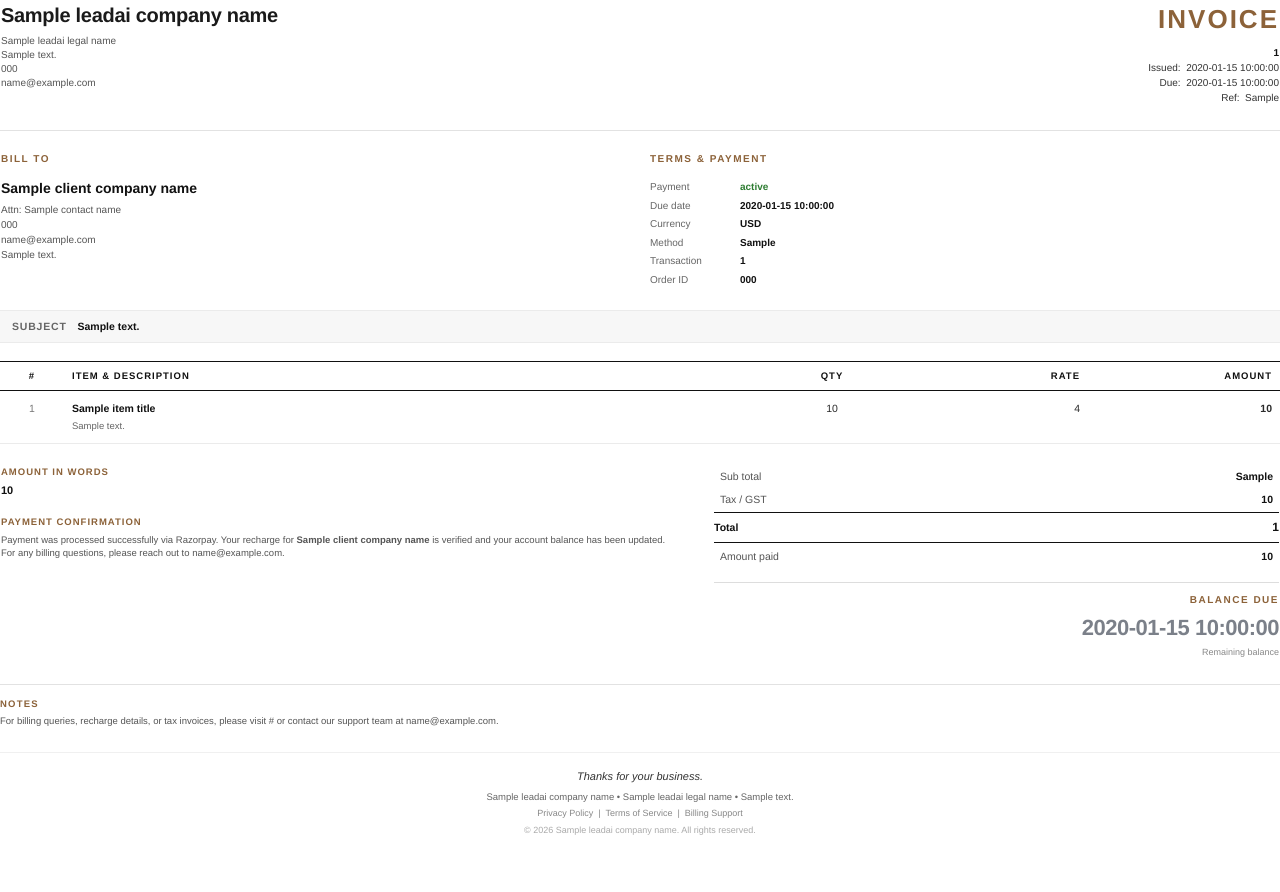
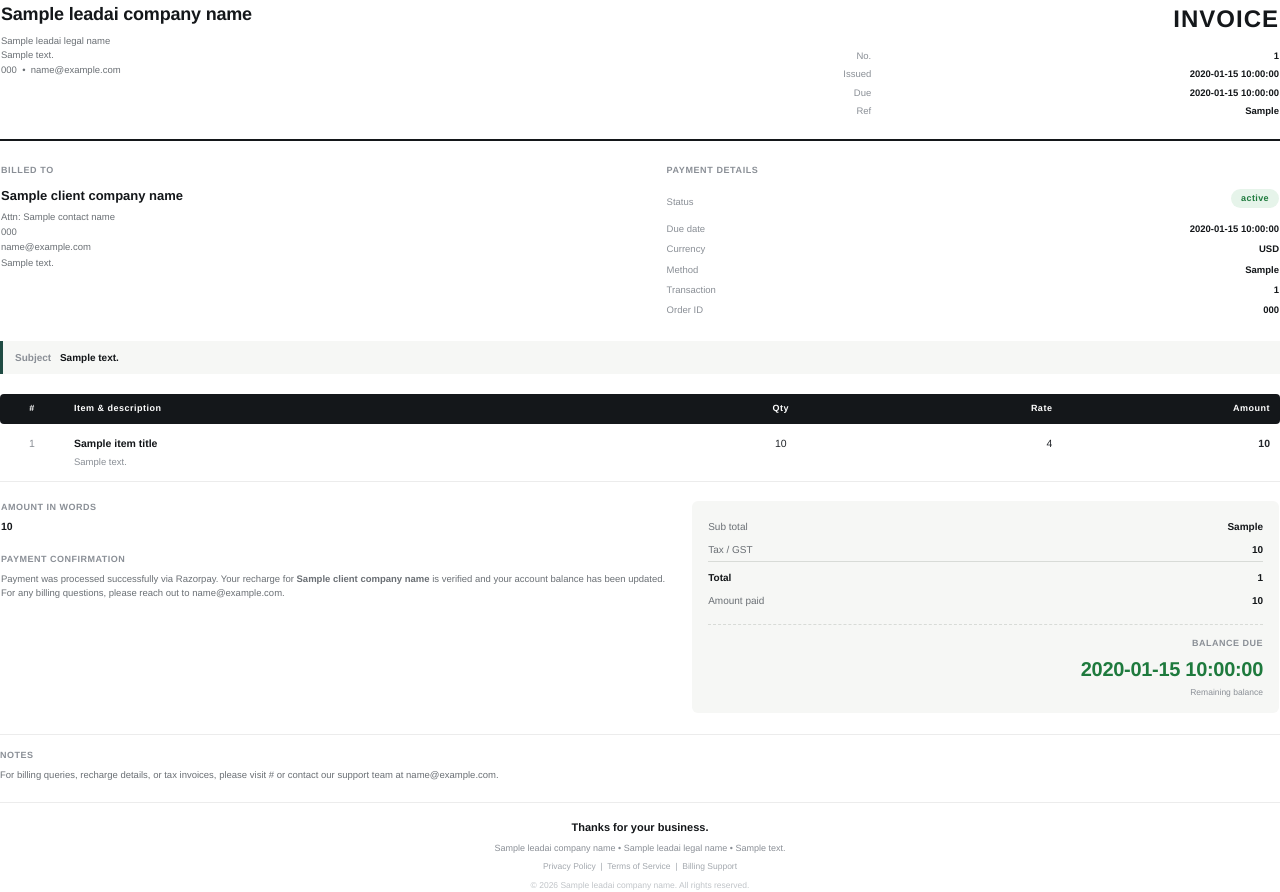
Before and after one commit to Iqbal-bl/LeadAI, a Python web app: template Backend/LeadAI/templates/invoice_template.html in a window 1280 px wide. Before the commit the page ends 835 px from the top, so only its background shows below. Run offline with Jinja, Linux system fonts and the light colour scheme; the template is opened without the code that fills it: most values are stand-ins (such as "Sample title", 1, 10 or a date in 2020).

Commit message:
feat(billing): update invoice template to clean corporate tax invoice format

```diff
--- a/Backend/LeadAI/templates/invoice_template.html
+++ b/Backend/LeadAI/templates/invoice_template.html
@@ -6,16 +6,20 @@
 <style type="text/css">
   @page {
     size: a4 portrait;
-    margin: 1.5cm;
+    margin: 1.6cm;
+  }
+
+  * {
+    box-sizing: border-box;
   }
 
   body {
     font-family: 'Helvetica Neue', Helvetica, Arial, sans-serif;
-    color: #2b2b2b;
+    color: #23262b;
     margin: 0;
     padding: 0;
     font-size: 11px;
-    line-height: 1.45;
+    line-height: 1.5;
     background-color: #ffffff;
   }
 
@@ -24,59 +28,99 @@
     width: 100%;
   }
 
+  /* ---------- Header ---------- */
+
   .header-table {
-    margin-bottom: 24px;
+    margin-bottom: 18px;
     width: 100%;
   }
 
+  .brand-mark {
+    display: inline-block;
+    width: 34px;
+    height: 34px;
+    border-radius: 6px;
+    background-color: #1f4b43;
+    color: #ffffff;
+    font-size: 15px;
+    font-weight: 700;
+    text-align: center;
+    line-height: 34px;
+    margin-bottom: 10px;
+  }
+
   .brand-name {
-    font-size: 20px;
+    font-size: 18px;
     font-weight: 700;
-    color: #1a1a1a;
-    letter-spacing: -0.3px;
-    margin-bottom: 4px;
+    color: #14171a;
+    letter-spacing: -0.2px;
+    margin-bottom: 6px;
   }
 
   .company-sub {
-    font-size: 10px;
-    color: #555555;
-    line-height: 1.4;
+    font-size: 9.5px;
+    color: #6b7075;
+    line-height: 1.5;
   }
 
   .invoice-title {
-    font-size: 26px;
+    font-size: 24px;
     font-weight: 700;
-    letter-spacing: 2px;
-    color: #8c6239;
+    letter-spacing: 1px;
+    color: #14171a;
     text-align: right;
-    margin-bottom: 6px;
+    margin-bottom: 10px;
   }
 
-  .invoice-meta {
-    font-size: 10px;
-    color: #333333;
-    text-align: right;
-    line-height: 1.5;
+  .invoice-meta-table {
+    width: 100%;
   }
 
-  .invoice-meta strong {
-    color: #111111;
+  .invoice-meta-table td {
+    font-size: 9.5px;
+    padding: 2px 0;
+    text-align: right;
   }
 
-  .divider {
-    border-top: 1px solid #e2e2e2;
-    margin: 12px 0 20px 0;
+  .invoice-meta-label {
+    color: #8a8f96;
+    padding-right: 10px;
   }
 
+  .invoice-meta-val {
+    color: #14171a;
+    font-weight: 600;
+    white-space: nowrap;
+  }
+
+  .status-pill {
+    display: inline-block;
+    padding: 3px 10px;
+    border-radius: 20px;
+    font-size: 9px;
+    font-weight: 700;
+    letter-spacing: 0.4px;
+    background-color: #e6f4ea;
+    color: #1e7a3d;
+    margin-bottom: 8px;
+  }
+
+  .header-divider {
+    border-top: 2px solid #14171a;
+    margin: 0 0 22px 0;
+  }
+
+  /* ---------- Section headings ---------- */
+
   .section-heading {
-    font-size: 10px;
+    font-size: 9px;
     font-weight: 700;
-    letter-spacing: 1.5px;
-    color: #8c6239;
-    text-transform: uppercase;
+    letter-spacing: 0.6px;
+    color: #8a8f96;
     margin-bottom: 8px;
-    padding-bottom: 4px;
   }
+
+  /* ---------- Bill to / Terms ---------- */
 
   .info-table {
     margin-bottom: 20px;
@@ -84,259 +128,310 @@
   }
 
   .client-name {
-    font-size: 14px;
+    font-size: 13px;
     font-weight: 700;
-    color: #111111;
+    color: #14171a;
     margin-bottom: 4px;
   }
 
   .client-details {
-    font-size: 10px;
-    color: #555555;
-    line-height: 1.5;
+    font-size: 9.5px;
+    color: #6b7075;
+    line-height: 1.6;
+  }
+
+  .payment-terms-table {
+    width: 100%;
   }
 
   .payment-terms-table td {
-    font-size: 10px;
-    padding: 2px 0;
+    font-size: 9.5px;
+    padding: 3px 0;
   }
 
   .term-label {
-    color: #666666;
-    width: 90px;
+    color: #8a8f96;
+    width: 95px;
   }
 
   .term-val {
-    color: #111111;
+    color: #14171a;
+    font-weight: 600;
+    text-align: right;
+  }
+
+  /* ---------- Subject bar ---------- */
+
+  .subject-bar {
+    background-color: #f6f7f5;
+    border-left: 3px solid #1f4b43;
+    padding: 9px 12px;
+    margin-bottom: 20px;
+    font-size: 10px;
+  }
+
+  .subject-label {
+    color: #8a8f96;
+    font-weight: 700;
+    margin-right: 6px;
+  }
+
+  .subject-text {
+    color: #14171a;
     font-weight: 600;
   }
 
-  .subject-bar {
-    background-color: #f7f7f7;
-    border-top: 1px solid #ebebeb;
-    border-bottom: 1px solid #ebebeb;
-    padding: 8px 12px;
-    margin-bottom: 18px;
-    font-size: 10.5px;
-  }
-
-  .subject-label {
-    color: #666666;
-    font-weight: 700;
-    text-transform: uppercase;
-    letter-spacing: 0.8px;
-    margin-right: 8px;
-  }
-
-  .subject-text {
-    color: #111111;
-    font-weight: 600;
-  }
+  /* ---------- Items table ---------- */
 
   .items-table {
-    margin-bottom: 20px;
+    margin-bottom: 18px;
     width: 100%;
   }
 
   .items-table th {
-    background-color: #ffffff;
-    border-top: 1px solid #111111;
-    border-bottom: 1px solid #111111;
-    padding: 7px 8px;
+    background-color: #14171a;
+    padding: 8px 10px;
     text-align: left;
-    font-size: 9.5px;
+    font-size: 9px;
     font-weight: 700;
-    letter-spacing: 1px;
-    text-transform: uppercase;
-    color: #111111;
+    letter-spacing: 0.5px;
+    color: #ffffff;
+  }
+
+  .items-table th:first-child {
+    border-top-left-radius: 4px;
+    border-bottom-left-radius: 4px;
+  }
+
+  .items-table th:last-child {
+    border-top-right-radius: 4px;
+    border-bottom-right-radius: 4px;
   }
 
   .items-table td {
-    padding: 10px 8px;
-    border-bottom: 1px solid #ebebeb;
+    padding: 12px 10px;
+    border-bottom: 1px solid #ececec;
     font-size: 10.5px;
     vertical-align: top;
   }
 
   .item-title {
     font-weight: 700;
-    color: #111111;
+    color: #14171a;
     margin-bottom: 3px;
   }
 
   .item-desc {
     font-size: 9.5px;
-    color: #666666;
+    color: #8a8f96;
+    line-height: 1.5;
   }
 
+  /* ---------- Totals ---------- */
+
   .totals-table {
-    margin-bottom: 24px;
+    margin-bottom: 20px;
     width: 100%;
   }
 
   .amount-words-title {
-    font-size: 9.5px;
+    font-size: 9px;
     font-weight: 700;
-    letter-spacing: 1px;
-    text-transform: uppercase;
-    color: #8c6239;
-    margin-bottom: 4px;
+    letter-spacing: 0.5px;
+    color: #8a8f96;
+    margin-bottom: 5px;
   }
 
   .amount-words-val {
-    font-size: 11px;
+    font-size: 10.5px;
     font-weight: 600;
-    color: #111111;
-    margin-bottom: 16px;
+    color: #14171a;
+    margin-bottom: 18px;
+    line-height: 1.5;
   }
 
   .how-to-pay-title {
-    font-size: 9.5px;
+    font-size: 9px;
     font-weight: 700;
-    letter-spacing: 1px;
-    text-transform: uppercase;
-    color: #8c6239;
-    margin-bottom: 4px;
+    letter-spacing: 0.5px;
+    color: #8a8f96;
+    margin-bottom: 5px;
   }
 
   .how-to-pay-desc {
     font-size: 9.5px;
-    color: #555555;
-    line-height: 1.45;
+    color: #6b7075;
+    line-height: 1.55;
+  }
+
+  .summary-box {
+    background-color: #f6f7f5;
+    border-radius: 6px;
+    padding: 14px 16px;
   }
 
   .summary-num-table td {
-    padding: 4px 6px;
-    font-size: 10.5px;
+    padding: 4px 0;
+    font-size: 10px;
   }
 
   .summary-num-label {
     text-align: left;
-    color: #555555;
+    color: #6b7075;
   }
 
   .summary-num-val {
     text-align: right;
     font-weight: 600;
-    color: #111111;
+    color: #14171a;
+  }
+
+  .summary-total-row td {
+    border-top: 1px solid #d8dbd7;
+    padding-top: 8px !important;
+    margin-top: 4px;
+  }
+
+  .summary-total-label {
+    font-weight: 700;
+    color: #14171a;
+    font-size: 10.5px;
+  }
+
+  .summary-total-val {
+    font-weight: 700;
+    color: #14171a;
+    font-size: 13px;
   }
 
   .balance-due-box {
-    margin-top: 14px;
-    padding-top: 10px;
-    border-top: 1px solid #dddddd;
+    margin-top: 12px;
+    padding-top: 12px;
+    border-top: 1px dashed #d8dbd7;
     text-align: right;
   }
 
   .balance-due-title {
-    font-size: 10px;
+    font-size: 9px;
     font-weight: 700;
-    letter-spacing: 1.5px;
-    text-transform: uppercase;
-    color: #8c6239;
+    letter-spacing: 0.5px;
+    color: #8a8f96;
     margin-bottom: 4px;
   }
 
   .balance-due-amount {
-    font-size: 22px;
+    font-size: 20px;
     font-weight: 700;
-    color: #7b8089;
-    letter-spacing: -0.5px;
+    color: #1e7a3d;
+    letter-spacing: -0.3px;
   }
 
   .balance-due-sub {
-    font-size: 9px;
-    color: #888888;
+    font-size: 8.5px;
+    color: #8a8f96;
     margin-top: 2px;
   }
 
+  /* ---------- Notes ---------- */
+
   .notes-section {
-    border-top: 1px solid #e2e2e2;
-    padding-top: 12px;
-    margin-top: 16px;
-    margin-bottom: 24px;
+    border-top: 1px solid #ececec;
+    padding-top: 14px;
+    margin-bottom: 20px;
   }
 
   .notes-title {
-    font-size: 9.5px;
+    font-size: 9px;
     font-weight: 700;
-    letter-spacing: 1.2px;
-    text-transform: uppercase;
-    color: #8c6239;
-    margin-bottom: 4px;
+    letter-spacing: 0.5px;
+    color: #8a8f96;
+    margin-bottom: 5px;
   }
 
   .notes-desc {
     font-size: 9.5px;
-    color: #555555;
-    line-height: 1.4;
+    color: #6b7075;
+    line-height: 1.55;
   }
+
+  /* ---------- Footer ---------- */
 
   .footer-center {
     text-align: center;
-    border-top: 1px solid #f0f0f0;
+    border-top: 1px solid #ececec;
     padding-top: 16px;
-    margin-top: 16px;
-    color: #777777;
+    margin-top: 6px;
+    color: #8a8f96;
   }
 
   .footer-thanks {
     font-size: 11px;
-    font-style: italic;
-    color: #333333;
-    margin-bottom: 5px;
+    font-weight: 600;
+    color: #14171a;
+    margin-bottom: 6px;
   }
 
   .footer-details {
-    font-size: 9.5px;
-    color: #666666;
-    margin-bottom: 4px;
+    font-size: 9px;
+    color: #8a8f96;
+    margin-bottom: 5px;
+    line-height: 1.5;
   }
 
   .footer-links {
-    font-size: 9px;
-    color: #888888;
-    margin-bottom: 4px;
+    font-size: 8.5px;
+    color: #a3a8ae;
+    margin-bottom: 6px;
   }
 
   .footer-copy {
-    font-size: 9px;
-    color: #aaaaaa;
+    font-size: 8.5px;
+    color: #c0c4c8;
   }
 </style>
 </head>
 <body>
 
-  <!-- Top Header Table -->
+  <!-- Top Header -->
   <table class="header-table">
     <tr>
-      <!-- Left: Company / Platform Info -->
       <td style="width: 58%; vertical-align: top;">
         <div class="brand-name">{{ leadai_company_name }}</div>
         <div class="company-sub">{{ leadai_legal_name }}</div>
         <div class="company-sub">{{ leadai_address }}</div>
-        <div class="company-sub">{{ leadai_phone }}</div>
-        <div class="company-sub">{{ leadai_email }}</div>
+        <div class="company-sub">{{ leadai_phone }} &nbsp;&bull;&nbsp; {{ leadai_email }}</div>
       </td>
-      <!-- Right: INVOICE title and metadata -->
-      <td style="width: 42%; vertical-align: top; text-align: right;">
+      <td style="width: 42%; vertical-align: top;">
         <div class="invoice-title">INVOICE</div>
-        <div class="invoice-meta"><strong>{{ invoice_number }}</strong></div>
-        <div class="invoice-meta">Issued: &nbsp;{{ issued_at }}</div>
-        <div class="invoice-meta">Due: &nbsp;{{ due_date }}</div>
-        <div class="invoice-meta">Ref: &nbsp;{{ booking_ref }}</div>
+        <table class="invoice-meta-table">
+          <tr>
+            <td class="invoice-meta-label">No.</td>
+            <td class="invoice-meta-val">{{ invoice_number }}</td>
+          </tr>
+          <tr>
+            <td class="invoice-meta-label">Issued</td>
+            <td class="invoice-meta-val">{{ issued_at }}</td>
+          </tr>
+          <tr>
+            <td class="invoice-meta-label">Due</td>
+            <td class="invoice-meta-val">{{ due_date }}</td>
+          </tr>
+          <tr>
+            <td class="invoice-meta-label">Ref</td>
+            <td class="invoice-meta-val">{{ booking_ref }}</td>
+          </tr>
+        </table>
       </td>
     </tr>
   </table>
 
-  <div class="divider"></div>
+  <div class="header-divider"></div>
 
-  <!-- Two-Column BILL TO & TERMS & PAYMENT -->
+  <!-- Bill To / Terms -->
   <table class="info-table">
     <tr>
-      <!-- BILL TO -->
-      <td style="width: 50%; vertical-align: top; padding-right: 20px;">
-        <div class="section-heading">BILL TO</div>
+      <td style="width: 52%; vertical-align: top; padding-right: 20px;">
+        <div class="section-heading">BILLED TO</div>
         <div class="client-name">{{ client_company_name }}</div>
         {% if contact_name %}
         <div class="client-details">Attn: {{ contact_name }}</div>
@@ -352,13 +447,12 @@
         {% endif %}
       </td>
 
-      <!-- TERMS & PAYMENT -->
-      <td style="width: 50%; vertical-align: top; padding-left: 10px;">
-        <div class="section-heading">TERMS &amp; PAYMENT</div>
+      <td style="width: 48%; vertical-align: top;">
+        <div class="section-heading">PAYMENT DETAILS</div>
         <table class="payment-terms-table">
           <tr>
-            <td class="term-label">Payment</td>
-            <td class="term-val" style="color: #2e7d32;">{{ payment_status }}</td>
+            <td class="term-label">Status</td>
+            <td class="term-val"><span class="status-pill">{{ payment_status }}</span></td>
           </tr>
           <tr>
             <td class="term-label">Due date</td>
@@ -389,42 +483,41 @@
     </tr>
   </table>
 
-  <!-- Subject Bar -->
+  <!-- Subject -->
   <div class="subject-bar">
     <span class="subject-label">Subject</span>
     <span class="subject-text">{{ subject_text }}</span>
   </div>
 
-  <!-- Itemized Breakdown Table -->
+  <!-- Items -->
   <table class="items-table">
     <thead>
       <tr>
         <th style="width: 5%; text-align: center;">#</th>
-        <th style="width: 55%;">ITEM &amp; DESCRIPTION</th>
-        <th style="width: 10%; text-align: center;">QTY</th>
-        <th style="width: 15%; text-align: right;">RATE</th>
-        <th style="width: 15%; text-align: right;">AMOUNT</th>
+        <th style="width: 50%;">Item &amp; description</th>
+        <th style="width: 12%; text-align: center;">Qty</th>
+        <th style="width: 16%; text-align: right;">Rate</th>
+        <th style="width: 17%; text-align: right;">Amount</th>
       </tr>
     </thead>
     <tbody>
       <tr>
-        <td style="text-align: center; color: #777;">1</td>
+        <td style="text-align: center; color: #8a8f96;">1</td>
         <td>
           <div class="item-title">{{ item_title }}</div>
           <div class="item-desc">{{ item_description }}</div>
         </td>
         <td style="text-align: center;">{{ quantity }}</td>
         <td style="text-align: right;">{{ rate_formatted }}</td>
-        <td style="text-align: right; font-weight: 600;">{{ amount_formatted }}</td>
+        <td style="text-align: right; font-weight: 700;">{{ amount_formatted }}</td>
       </tr>
     </tbody>
   </table>
 
-  <!-- Totals & Payment Summary -->
+  <!-- Totals -->
   <table class="totals-table">
     <tr>
-      <!-- Left: Amount in words & How to Pay -->
-      <td style="width: 55%; vertical-align: top; padding-right: 25px;">
+      <td style="width: 54%; vertical-align: top; padding-right: 25px;">
         <div class="amount-words-title">AMOUNT IN WORDS</div>
         <div class="amount-words-val">{{ amount_in_words }}</div>
 
@@ -434,8 +527,8 @@
         </div>
       </td>
 
-      <!-- Right: Subtotal, Total, Balance Due -->
-      <td style="width: 45%; vertical-align: top; padding-left: 10px;">
+      <td style="width: 46%; vertical-align: top;">
+        <div class="summary-box">
           <table class="summary-num-table">
             <tr>
               <td class="summary-num-label">Sub total</td>
@@ -447,13 +540,13 @@
               <td class="summary-num-val">{{ tax_formatted }}</td>
             </tr>
             {% endif %}
-          <tr style="border-top: 1px solid #111111; border-bottom: 1px solid #111111;">
-            <td class="summary-num-label" style="font-weight: 700; color: #111111; padding: 6px 0;">Total</td>
-            <td class="summary-num-val" style="font-size: 12px; font-weight: 700; padding: 6px 0;">{{ total_formatted }}</td>
+            <tr class="summary-total-row">
+              <td class="summary-num-label summary-total-label">Total</td>
+              <td class="summary-num-val summary-total-val">{{ total_formatted }}</td>
             </tr>
             <tr>
-            <td class="summary-num-label" style="padding-top: 6px;">Amount paid</td>
-            <td class="summary-num-val" style="padding-top: 6px;">{{ amount_paid_formatted }}</td>
+              <td class="summary-num-label">Amount paid</td>
+              <td class="summary-num-val">{{ amount_paid_formatted }}</td>
             </tr>
           </table>
 
@@ -462,11 +555,12 @@
             <div class="balance-due-amount">{{ balance_due_formatted }}</div>
             <div class="balance-due-sub">Remaining balance</div>
           </div>
+        </div>
       </td>
     </tr>
   </table>
 
-  <!-- Notes Section -->
+  <!-- Notes -->
   <div class="notes-section">
     <div class="notes-title">NOTES</div>
     <div class="notes-desc">
@@ -474,7 +568,7 @@
     </div>
   </div>
 
-  <!-- Centered Professional Footer -->
+  <!-- Footer -->
   <div class="footer-center">
     <div class="footer-thanks">Thanks for your business.</div>
     <div class="footer-details">{{ leadai_company_name }} &bull; {{ leadai_legal_name }} &bull; {{ leadai_address }}</div>
```
Lines whose indentation alone changed are shown as unchanged.
